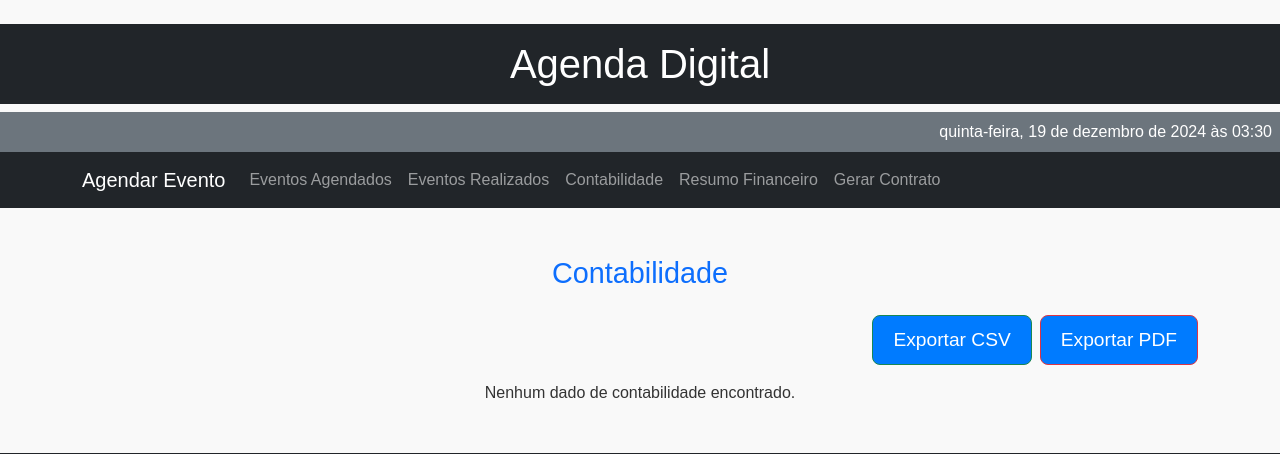
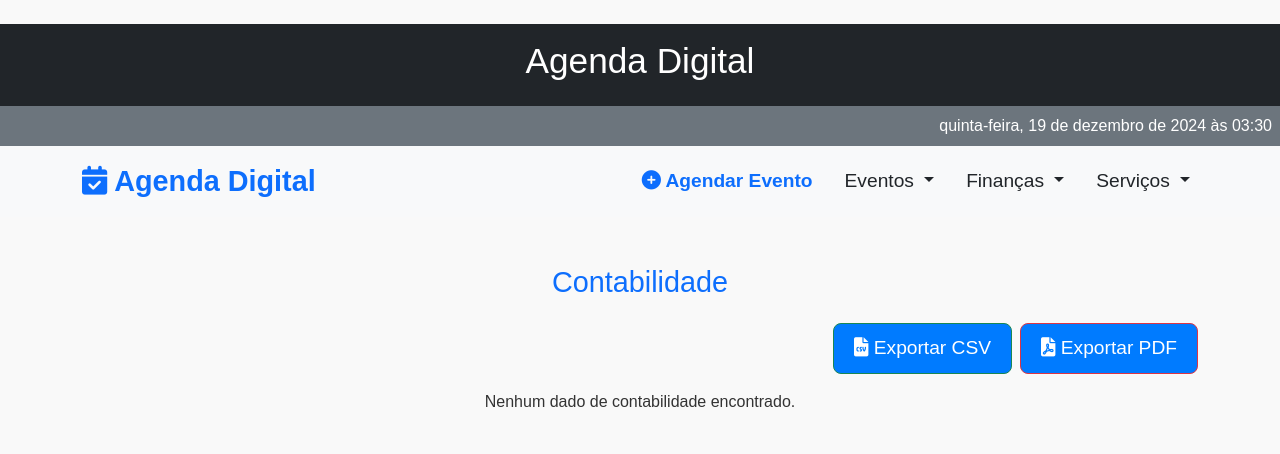
Before and after one commit to ragnarthur/agenda_app, a Flask app: page /contabilidade/ in a window 1280 px wide. Shown: the top 454 px of the page. Run offline with Flask 3, Linux system fonts and the light colour scheme; parts of the project's set-up code (start-up, migrations or seed data) failed here and were passed over.

Commit message:
commit atualização navbar e adicionando rota de alunos/cadastro

```diff
--- a/app.py
+++ b/app.py
@@ -19,14 +19,18 @@
 # Definir locale para Português do Brasil
 locale.setlocale(locale.LC_TIME, "pt_BR.UTF-8")
 
-# Importar e registrar Blueprints
 from controllers.eventos import eventos_bp
 from controllers.contabilidade import contabilidade_bp
 from controllers.contratos import contratos_bp
+from controllers.alunos import alunos_bp
 
 app.register_blueprint(eventos_bp)
 app.register_blueprint(contabilidade_bp)
 app.register_blueprint(contratos_bp)
+app.register_blueprint(alunos_bp)
 
 if __name__ == '__main__':
+    # Garantir a criação das tabelas antes de rodar
+    with app.app_context():
+        db.create_all()
     app.run(debug=True)
--- a/controllers/contabilidade.py
+++ b/controllers/contabilidade.py
@@ -11,8 +11,11 @@
 from datetime import datetime
 from collections import defaultdict
 from models import db, Contabilidade
-from flask import request
+from flask import request, url_for
 import locale
+
+# Importar o modelo Aluno para integrar às contas
+from models import Aluno
 
 contabilidade_bp = Blueprint('contabilidade', __name__, url_prefix='/contabilidade')
 
@@ -23,7 +26,6 @@
     for cont in contabilidade_data:
         # Tentar obter a data do evento
         if cont.evento and cont.evento.data:
-            # Evento ainda existe
             if isinstance(cont.evento.data, str):
                 event_date = datetime.strptime(cont.evento.data, "%Y-%m-%d")
             else:
@@ -177,6 +179,24 @@
     total_outros_custos = sum(cont.outros_custos for cont in contabilidade)
     total_liquido = total_bruto - (total_pagamento_musicos + total_locacao_som + total_outros_custos)
 
+    # Integração com Alunos:
+    # Aulas mensais (semanal) = R$300
+    # Aulas avulsas = R$100
+    alunos = Aluno.query.all()
+    receita_aulas = 0
+    for aluno in alunos:
+        if aluno.modalidade == 'semanal':
+            receita_aulas += 300
+        elif aluno.modalidade == 'avulsa':
+            receita_aulas += 100
+
+    # Somar a receita das aulas ao total_bruto e total_liquido
+    total_bruto += receita_aulas
+    total_liquido += receita_aulas
+
+    total_eventos = len(contabilidade)
+    media_receita_liquida = total_liquido / total_eventos if total_eventos > 0 else 0
+
     chart_data = {
         "labels": [
             "Receita Bruta",
@@ -204,9 +224,6 @@
         }]
     }
 
-    total_eventos = len(contabilidade)
-    media_receita_liquida = total_liquido / total_eventos if total_eventos > 0 else 0
-
     return render_template(
         'contabilidade_final.html',
         total_bruto=total_bruto,
@@ -229,6 +246,18 @@
     total_outros_custos = sum(cont.outros_custos for cont in contabilidade)
     total_liquido = total_bruto - (total_pagamento_musicos + total_locacao_som + total_outros_custos)
 
+    # Integração com Alunos na exportação excel também
+    alunos = Aluno.query.all()
+    receita_aulas = 0
+    for aluno in alunos:
+        if aluno.modalidade == 'semanal':
+            receita_aulas += 300
+        elif aluno.modalidade == 'avulsa':
+            receita_aulas += 100
+
+    total_bruto += receita_aulas
+    total_liquido += receita_aulas
+
     total_eventos = len(contabilidade)
     media_receita_liquida = total_liquido / total_eventos if total_eventos > 0 else 0
 
@@ -237,8 +266,8 @@
     from openpyxl.styles import Font, Alignment, PatternFill, Border, Side
 
     # Cores e estilos
-    header_fill = PatternFill(start_color="4F81BD", end_color="4F81BD", fill_type="solid")  # Azul do Excel
-    header_font = Font(color="FFFFFF", bold=True)  # Texto branco e negrito
+    header_fill = PatternFill(start_color="4F81BD", end_color="4F81BD", fill_type="solid")
+    header_font = Font(color="FFFFFF", bold=True)
     bold_font = Font(bold=True)
     center_align = Alignment(horizontal="center", vertical="center")
     thin_border = Border(left=Side(style='thin'), right=Side(style='thin'),
@@ -248,21 +277,17 @@
     ws = wb.active
     ws.title = "Resumo Financeiro"
 
-    # Ajustar larguras de colunas
     ws.column_dimensions['A'].width = 40
     ws.column_dimensions['B'].width = 20
     ws.column_dimensions['C'].width = 20
 
-    # Linha 1: Total de Eventos Contabilizados
     ws.append(["Total de Eventos Contabilizados", total_eventos])
-    # Estilizar
     ws["A1"].font = bold_font
     ws["A1"].alignment = center_align
     ws["A1"].border = thin_border
     ws["B1"].alignment = center_align
     ws["B1"].border = thin_border
 
-    # Linha 2: Média de Receita Líquida
     ws.append(["Média de Receita Líquida por Evento (R$)", f"{media_receita_liquida:.2f}"])
     ws["A2"].font = bold_font
     ws["A2"].alignment = center_align
@@ -270,12 +295,9 @@
     ws["B2"].alignment = center_align
     ws["B2"].border = thin_border
 
-    ws.append([])  # Linha em branco para separação
+    ws.append([])
 
-    # Cabeçalho da tabela de categorias
     ws.append(["Categoria", "Total (R$)", "Percentual (%)"])
-
-    # Estilizar o cabeçalho da tabela (linha 4)
     for cell in ws[4]:
         cell.font = header_font
         cell.fill = header_fill
@@ -304,11 +326,9 @@
         (total_liquido / total_bruto * 100) if total_bruto > 0 else 0,
     ]
 
-    # Adicionar linhas da tabela de categorias
     row_start = 5
     for i, (label, value, percentual) in enumerate(zip(labels, data, percentuais), start=row_start):
         ws.append([label, f"{value:.2f}", f"{percentual:.2f}%"])
-        # Estilizar as células
         ws[f"A{i}"].font = Font(bold=True) if label == "Receita Líquida" else None
         ws[f"A{i}"].alignment = center_align
         ws[f"A{i}"].border = thin_border
@@ -319,13 +339,11 @@
         ws[f"C{i}"].alignment = center_align
         ws[f"C{i}"].border = thin_border
 
-        # Destacar linha da Receita Líquida
         if label == "Receita Líquida":
             ws[f"A{i}"].fill = PatternFill(start_color="DFF0D8", end_color="DFF0D8", fill_type="solid")
             ws[f"B{i}"].fill = PatternFill(start_color="DFF0D8", end_color="DFF0D8", fill_type="solid")
             ws[f"C{i}"].fill = PatternFill(start_color="DFF0D8", end_color="DFF0D8", fill_type="solid")
 
-    # Gerar o gráfico de pizza
     import matplotlib.pyplot as plt
     from io import BytesIO
     plt.figure(figsize=(10, 8))
@@ -362,7 +380,6 @@
     chart_buffer.seek(0)
 
     img = Image(chart_buffer)
-    # Posicionar a imagem (por exemplo, após alguns dados, na célula E2)
     img.anchor = "E2"
     ws.add_image(img)
 
--- a/static/css/styles.css
+++ b/static/css/styles.css
@@ -275,3 +275,19 @@
         padding: 8px 15px;
     }
 }
+
+/* ====================================
+   Estilização adicional para a Navbar e Dropdown
+==================================== */
+/* Aumentar a fonte da navbar */
+.navbar-nav .nav-link {
+    font-size: 1.1rem;
+}
+
+/* Dropdowns mais minimalistas */
+.dropdown-menu {
+    font-size: 1rem;
+    border-radius: 0;
+    border: 1px solid #ddd;
+    box-shadow: none;
+}
--- a/templates/base.html
+++ b/templates/base.html
@@ -10,36 +10,88 @@
     <link rel="stylesheet" href="{{ url_for('static', filename='css/styles.css') }}">
     <!-- IMask.js -->
     <script src="https://unpkg.com/imask"></script>
+    <!-- Font Awesome (opcional para ícones) -->
+    <link rel="stylesheet" href="https://cdnjs.cloudflare.com/ajax/libs/font-awesome/6.0.0/css/all.min.css"/>
+    <style>
+        /* Ajustes adicionais direto aqui, se necessário */
+        header h1 {
+            font-size: 2.2rem;
+        }
+
+        .navbar {
+            min-height: 70px; /* Aumenta a altura da navbar */
+        }
+
+        .navbar-brand {
+            font-size: 1.8rem !important; /* Aumenta a fonte do logo */
+        }
+
+        .navbar-nav .nav-link {
+            font-size: 1.2rem !important; /* Aumenta ainda mais a fonte dos itens do menu */
+            padding: 0.8rem 1.2rem; /* Aumenta o padding para deixar mais "espacado" */
+        }
+
+        .dropdown-menu {
+            font-size: 1.1rem; /* Aumentar levemente o tamanho da fonte no dropdown */
+        }
+    </style>
 </head>
 <body>
-    <header>
-        <h1 class="text-white bg-dark py-3 text-center">Agenda Digital</h1>
-        <div id="current-datetime" class="text-white text-end p-2 bg-secondary"></div>
-        <nav class="navbar navbar-expand-lg navbar-dark bg-dark">
+    <header class="bg-dark text-white">
+        <h1 class="py-3 text-center">Agenda Digital</h1>
+        <div id="current-datetime" class="text-end p-2 bg-secondary"></div>
+        <nav class="navbar navbar-expand-lg navbar-light" style="background-color: #f8f9fa;">
             <div class="container">
-                <!-- Ajuste do link para o endpoint eventos.index -->
-                <a class="navbar-brand" href="{{ url_for('eventos.index') }}">Agendar Evento</a>
-                <button class="navbar-toggler" type="button" data-bs-toggle="collapse" data-bs-target="#navbarNav" aria-controls="navbarNav" aria-expanded="false" aria-label="Toggle navigation">
+                <a class="navbar-brand fw-bold text-primary" href="{{ url_for('eventos.schedule') }}">
+                    <i class="fa fa-calendar-check"></i> Agenda Digital
+                </a>
+                <button class="navbar-toggler" type="button" data-bs-toggle="collapse" data-bs-target="#navbarNav"
+                    aria-controls="navbarNav" aria-expanded="false" aria-label="Toggle navigation">
                     <span class="navbar-toggler-icon"></span>
                 </button>
                 <div class="collapse navbar-collapse" id="navbarNav">
-                    <ul class="navbar-nav">
-                        <!-- Ajuste dos endpoints para incluir o nome do blueprint -->
-                        <li class="nav-item">
-                            <a class="nav-link" href="{{ url_for('eventos.schedule') }}">Eventos Agendados</a>
+                    <ul class="navbar-nav ms-auto align-items-center">
+
+                        <!-- Acesso rápido -->
+                        <li class="nav-item me-3">
+                            <a class="nav-link text-primary fw-bold" href="{{ url_for('eventos.index') }}">
+                                <i class="fa fa-plus-circle"></i> Agendar Evento
+                            </a>
                         </li>
-                        <li class="nav-item">
-                            <a class="nav-link" href="{{ url_for('eventos.realizados') }}">Eventos Realizados</a>
+
+                        <!-- Dropdown Eventos -->
+                        <li class="nav-item dropdown me-3">
+                            <a class="nav-link dropdown-toggle text-dark" href="#" id="eventosDropdown" role="button" data-bs-toggle="dropdown" aria-expanded="false">
+                                Eventos
+                            </a>
+                            <ul class="dropdown-menu shadow-sm border-0" aria-labelledby="eventosDropdown">
+                                <li><a class="dropdown-item" href="{{ url_for('eventos.schedule') }}"><i class="fa fa-list"></i> Eventos Agendados</a></li>
+                                <li><a class="dropdown-item" href="{{ url_for('eventos.realizados') }}"><i class="fa fa-check"></i> Eventos Realizados</a></li>
+                            </ul>
                         </li>
-                        <li class="nav-item">
-                            <a class="nav-link" href="{{ url_for('contabilidade.contabilidade') }}">Contabilidade</a>
+
+                        <!-- Dropdown Finanças -->
+                        <li class="nav-item dropdown me-3">
+                            <a class="nav-link dropdown-toggle text-dark" href="#" id="financasDropdown" role="button" data-bs-toggle="dropdown" aria-expanded="false">
+                                Finanças
+                            </a>
+                            <ul class="dropdown-menu shadow-sm border-0" aria-labelledby="financasDropdown">
+                                <li><a class="dropdown-item" href="{{ url_for('contabilidade.contabilidade') }}"><i class="fa fa-file-invoice-dollar"></i> Contabilidade</a></li>
+                                <li><a class="dropdown-item" href="{{ url_for('contabilidade.contabilidade_final') }}"><i class="fa fa-chart-pie"></i> Resumo Financeiro</a></li>
+                            </ul>
                         </li>
-                        <li class="nav-item">
-                            <a class="nav-link" href="{{ url_for('contabilidade.contabilidade_final') }}">Resumo Financeiro</a>
+
+                        <!-- Dropdown Serviços -->
+                        <li class="nav-item dropdown">
+                            <a class="nav-link dropdown-toggle text-dark" href="#" id="servicosDropdown" role="button" data-bs-toggle="dropdown" aria-expanded="false">
+                                Serviços
+                            </a>
+                            <ul class="dropdown-menu shadow-sm border-0" aria-labelledby="servicosDropdown">
+                                <li><a class="dropdown-item" href="{{ url_for('contratos.gerar_contrato') }}"><i class="fa fa-file-contract"></i> Gerar Contrato</a></li>
+                                <li><a class="dropdown-item" href="{{ url_for('alunos.adicionar_aluno') }}"><i class="fa fa-user-plus"></i> Cadastrar Aluno</a></li>
+                            </ul>
                         </li>
-                        <li class="nav-item">
-                            <a class="nav-link" href="{{ url_for('contratos.gerar_contrato') }}">Gerar Contrato</a>
-                        </li>
+
                     </ul>
                 </div>
             </div>
```
Also changed, not shown: controllers/alunos.py (added, +70 -0 lines), models.py (+8 -0 lines), templates/adicionar_aluno.html (added, +54 -0 lines).
